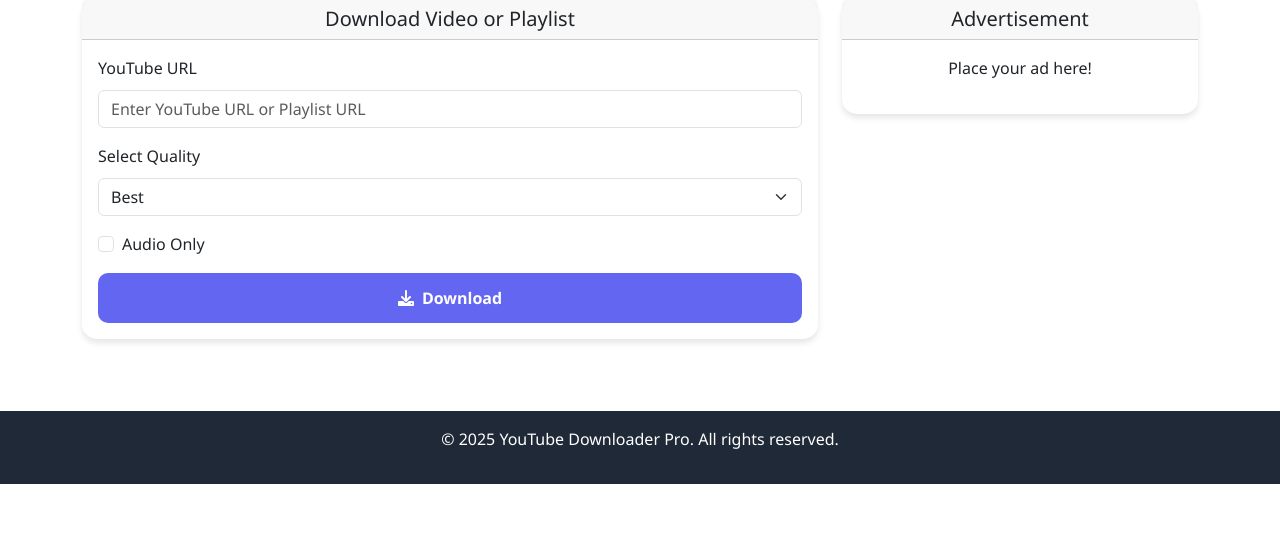
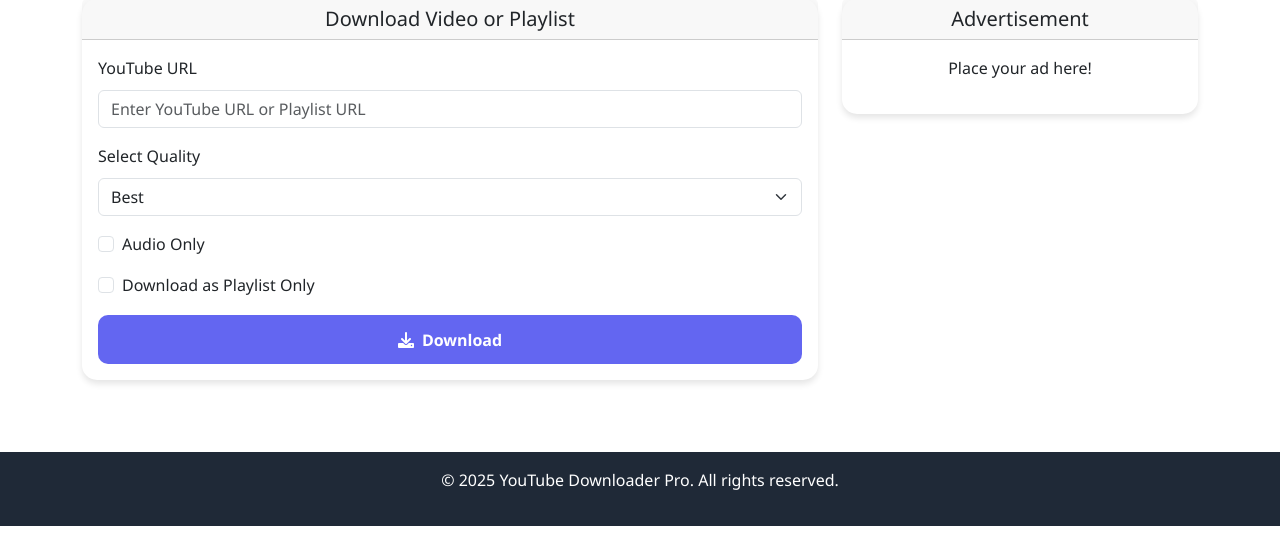
Before and after one commit to adityagavandi2003/yt-downloader-web, a Django app: page / in a window 1280 px wide. Shown: the part 129-668 px from the top of the page. Run offline with Django 5.2, Linux system fonts and the light colour scheme; some libraries are stand-ins or nearby versions.

Commit message:
first commit

```diff
--- a/downloader/templates/downloader/index.html
+++ b/downloader/templates/downloader/index.html
@@ -128,6 +128,10 @@
                                 <input class="form-check-input" type="checkbox" id="audioOnly" name="audioOnly">
                                 <label class="form-check-label" for="audioOnly">Audio Only</label>
                             </div>
+                            <div class="form-check mb-3">
+                                <input class="form-check-input" type="checkbox" id="playlist" name="playlist">
+                                <label class="form-check-label" for="playlist">Download as Playlist Only</label>
+                            </div>
                             <button type="submit" class="btn btn-primary w-100">
                                 <i class="fas fa-download me-2"></i>Download
                             </button>
```
